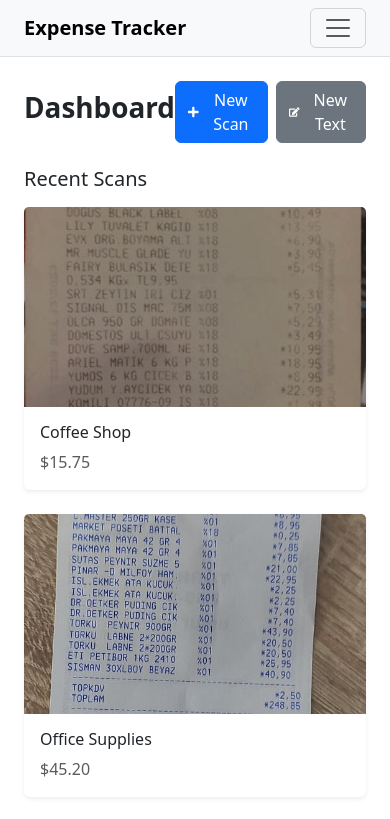
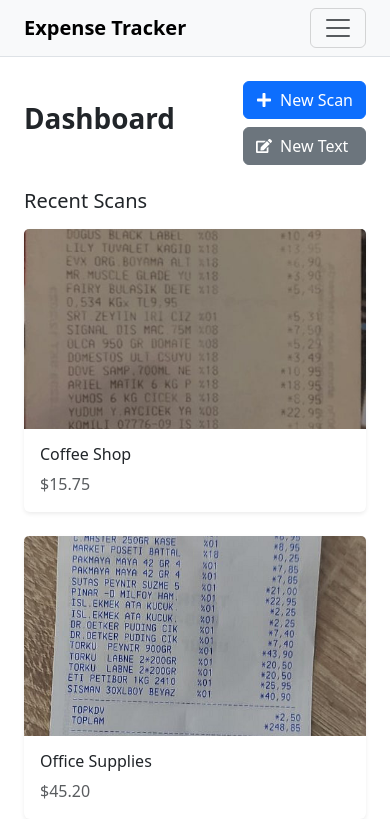
Before and after one commit to HarunUYGUC/Expense-Tracker, a React (Vite) app: page / in a window 390 px wide. Shown: the top 819 px of the page. Built offline with nearby package versions, Linux system fonts and the light colour scheme; no server answers.

Commit message:
Corrections

```diff
--- a/src/components/Navbar.jsx
+++ b/src/components/Navbar.jsx
@@ -60,7 +60,7 @@ function Navbar() {
                 <a href="#" className="nav-link text-secondary me-3" style={{ fontSize: '1.2rem' }}>
                   <FaBell />
                 </a>
-                <span className="navbar-text me-2 d-none d-sm-inline" style={{ fontSize: '0.9rem' }}>
+                <span className="navbar-text me-2" style={{ fontSize: '0.9rem' }}>
                   {user.email}
                 </span>
                 <FaUserCircle className="fs-4 text-secondary me-3" title={`Logged in as ${user.email}`} />
--- a/src/pages/Dashboard.jsx
+++ b/src/pages/Dashboard.jsx
@@ -29,7 +29,7 @@ function Dashboard() {
         {/* BAŞLIK BÖLÜMÜ */}
         <div className="d-flex justify-content-between align-items-center mb-4">
           <h1 className="display-6 fw-bold">Dashboard</h1>
-          <div className="d-flex gap-2">
+          <div className="d-flex flex-column flex-sm-row gap-2">
              {/* New Scan Butonu */}
              <Link to="/receipts" className="btn btn-primary d-flex align-items-center">
                 <FaPlus className="me-2" /> New Scan
```
